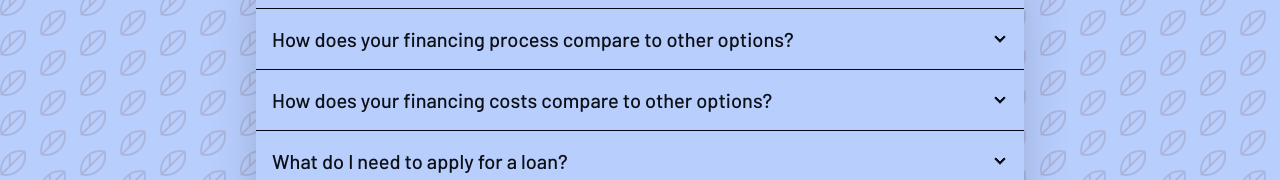
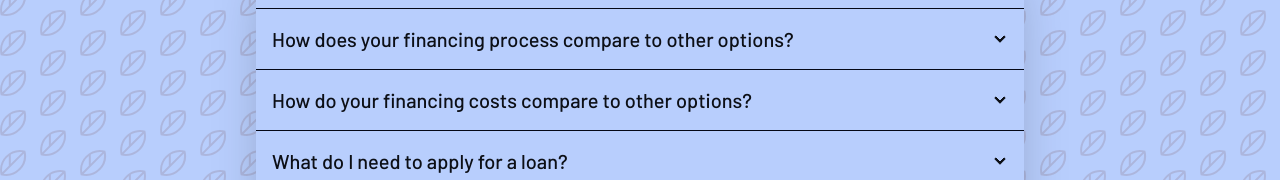
Before and after one commit to Acadia-Climate/acadia-climate.github.io, a website: page src/faq.html in a window 1280 px wide. Shown: the part 298-478 px from the top of the page. Drawn offline with Linux system fonts and the light colour scheme; a web font is replaced by a local one.

Commit message:
Grammar.

```diff
--- a/src/faq.html
+++ b/src/faq.html
@@ -101,7 +101,7 @@
           >
             <input type="checkbox" />
             <h2 class="collapse-title text-xl font-medium">
-              How does your financing costs compare to other options?
+              How do your financing costs compare to other options?
             </h2>
             <div class="collapse-content">
               <p>
```
